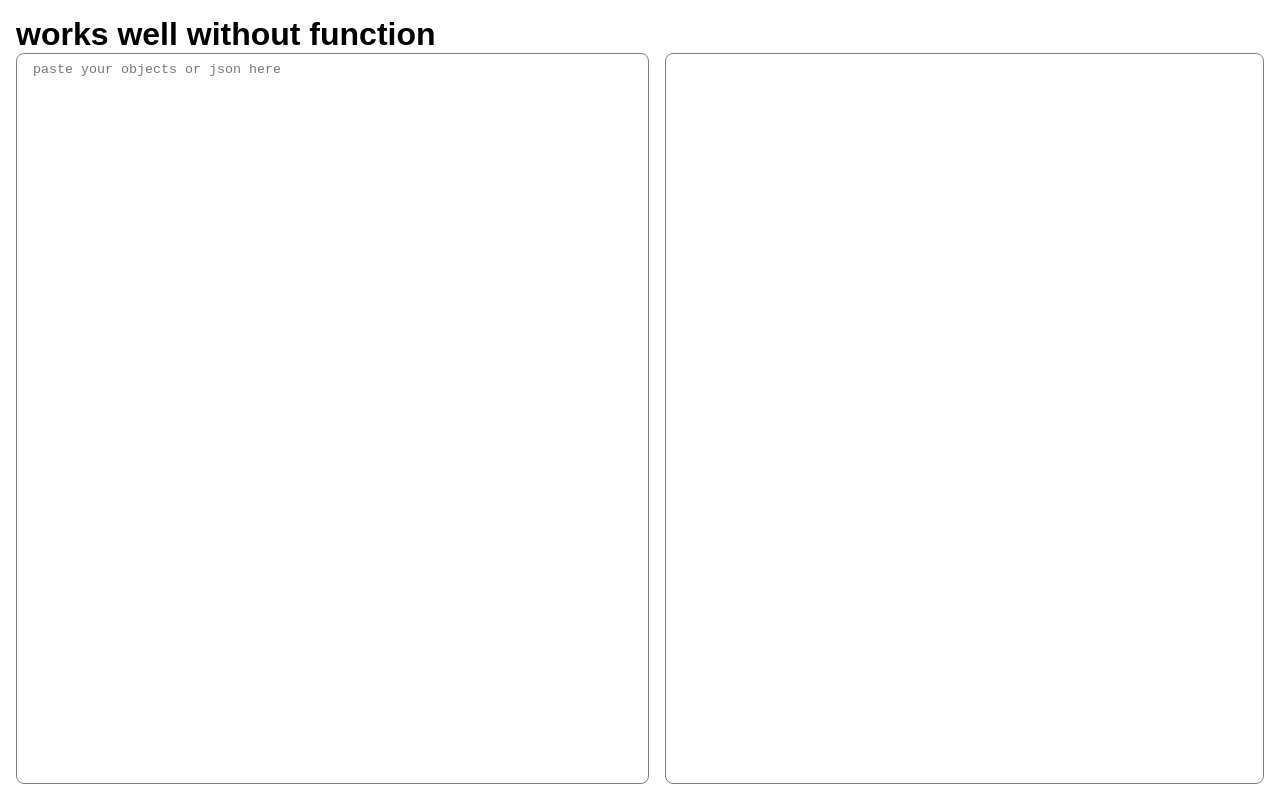
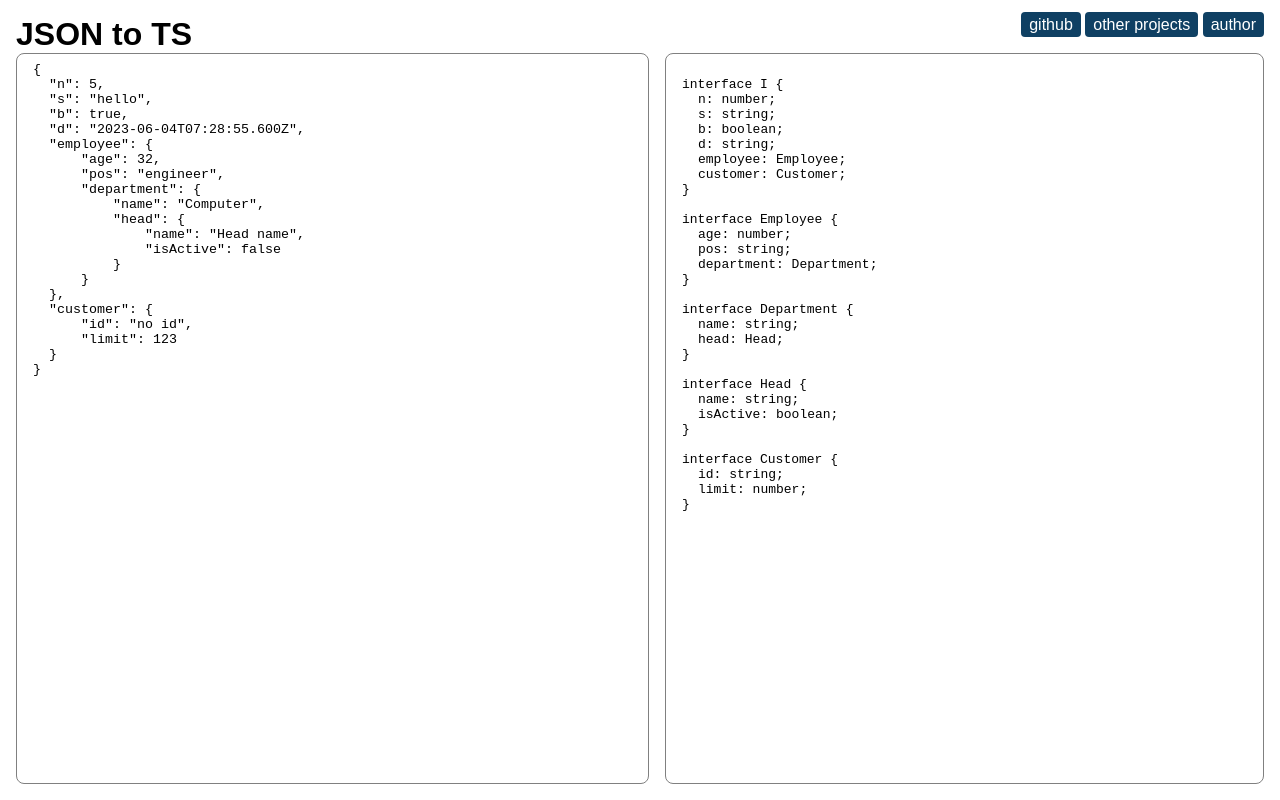
Before and after one commit to QAbhishekKumar/jsts, a website built with Vite: page index.html in a window 1280 px wide. Built offline with nearby package versions, Linux system fonts and the light colour scheme.

Commit message:
adding examples

```diff
--- a/index.html
+++ b/index.html
@@ -7,13 +7,37 @@
     <title>JSON to TS</title>
   </head>
   <body>
-    <h1>works well without function</h1>
+    <header>
+      <h1>JSON to TS</h1>
+      <div>
+        <a href="https://github.com/QAbhishekKumar/jsts">github</a>
+        <a href="https://a16.xyz">other projects</a>
+        <a href="https://abhishek.click">author</a>
+      </div>
+    </header>
     <div id="app">
-      <textarea
-        id="input"
-        spellcheck="false"
-        placeholder="paste your objects or json here"
-        ></textarea>
+      <textarea id="input" spellcheck="false">
+{
+  "n": 5,
+  "s": "hello",
+  "b": true,
+  "d": "2023-06-04T07:28:55.600Z",
+  "employee": {
+      "age": 32,
+      "pos": "engineer",
+      "department": {
+          "name": "Computer",
+          "head": {
+              "name": "Head name",
+              "isActive": false
+          }
+      }
+  },
+  "customer": {
+      "id": "no id",
+      "limit": 123
+  }
+}</textarea>
       <div id="output"></div>
     </div>
     <script type="module" src="/src/main.ts"></script>
--- a/src/input.ts
+++ b/src/input.ts
@@ -1,27 +1,4 @@
-export const input = {
-  n: 5,
-  s: "hello",
-  b: true,
-  d: new Date(),
-  employee: {
-    age: 32,
-    pos: "engineer",
-    department: {
-      name: 'Computer',
-      head: {
-        name: 'Head name',
-        isActive: false,
-      },
-    }
-  },
-  customer: {
-    id: 'swsaaa',
-    limit: 123,
-  },
-};
-
-
-const jon = {
+export const testJSON = {
   "n": 5,
   "s": "hello",
   "b": true,
@@ -38,7 +15,7 @@ const jon = {
       }
   },
   "customer": {
-      "id": "swsaaa",
+      "id": "no id",
       "limit": 123
   }
 };
--- a/src/main.ts
+++ b/src/main.ts
@@ -1,9 +1,6 @@
 import "./style.css";
 import { getInterface } from "./jsts/jsts";
-
-document.querySelector<HTMLDivElement>("#output")!.innerHTML = `
-<pre></pre>
-`;
+import { testJSON } from './input';
 
 function handleOnInput(e: Event) {
   try {
@@ -26,3 +23,14 @@ ${Object.values(inferredTypes.byProducts).join("\n\n")}
 }
 
 document.getElementById("input")!.addEventListener("input", handleOnInput);
+
+(function init() {
+  const inferredTypes = getInterface(testJSON);
+  document.querySelector<HTMLDivElement>("#output")!.innerHTML = `
+<pre><code>
+${inferredTypes.type}
+
+${Object.values(inferredTypes.byProducts).join("\n\n")}
+</code></pre>
+`;
+})();
--- a/src/style.css
+++ b/src/style.css
@@ -9,6 +9,19 @@ body {
   padding: 16px;
   display: flex;
   flex-direction: column;
+}
+
+header {
+  display: flex;
+  justify-content: space-between;
+}
+
+a {
+  text-decoration: none;
+  background-color: rgb(15, 64, 99);
+  color: white;
+  padding: 4px 8px;
+  border-radius: 4px;
 }
 
 #app {
```
